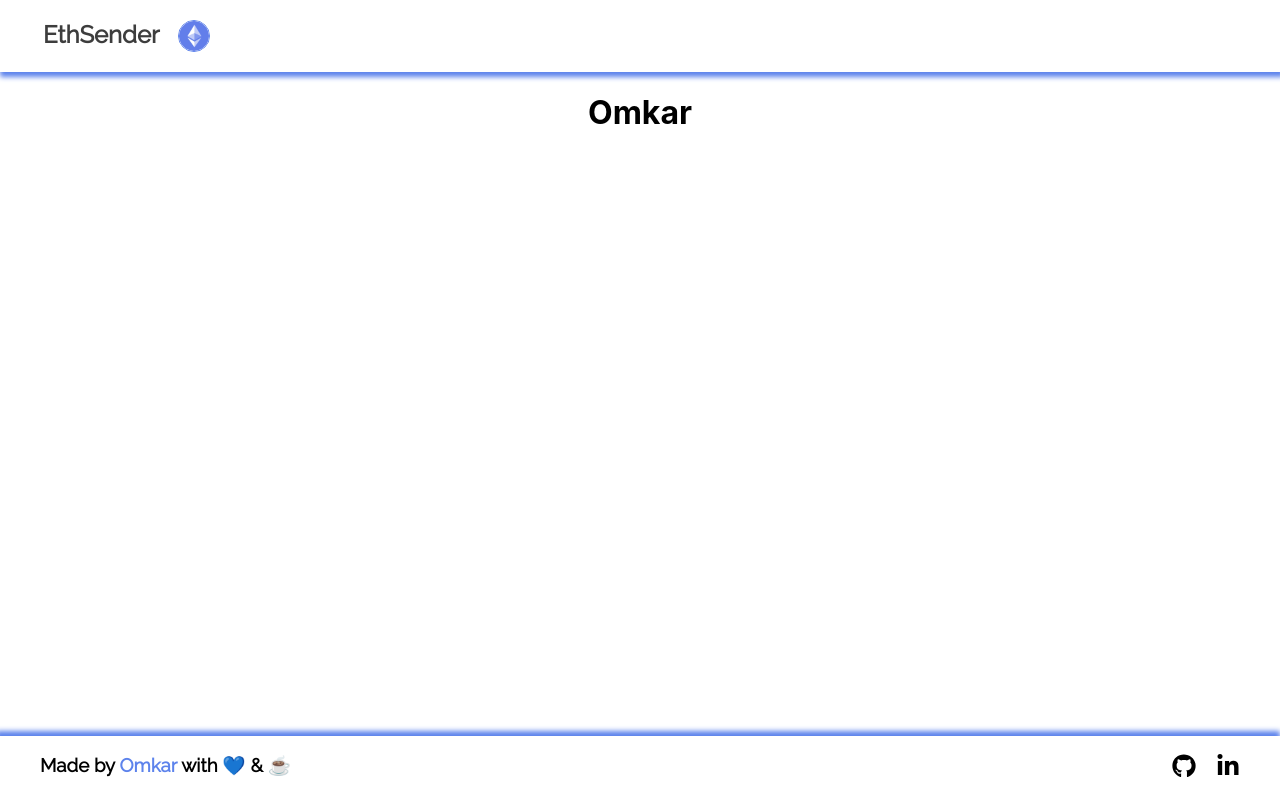
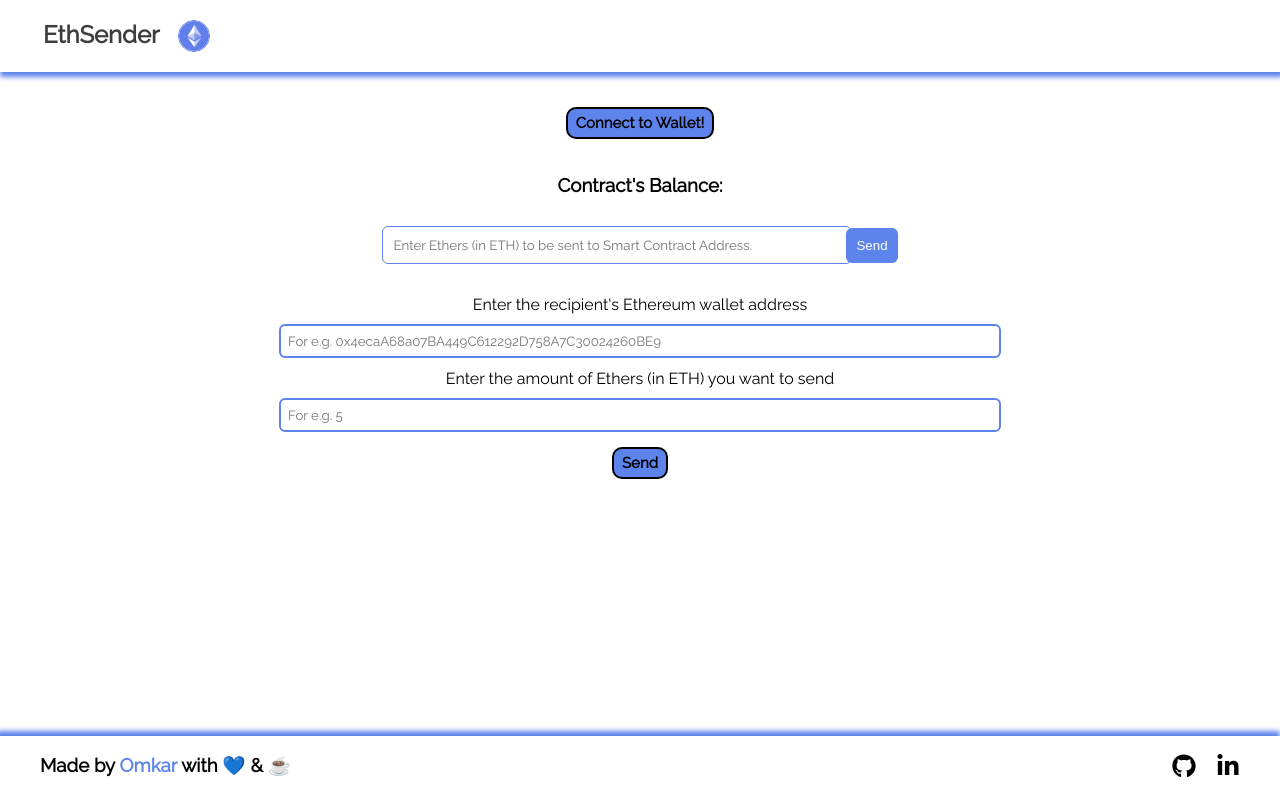
Before and after one commit to omkar342/EthSender, a React (Create React App) app: page / in a window 1280 px wide. Built offline with nearby package versions, Linux system fonts and the light colour scheme.

Commit message:
UI is almost done.

```diff
--- a/src/App.css
+++ b/src/App.css
@@ -1,16 +1,7 @@
+@import url("https://fonts.googleapis.com/css2?family=Raleway&display=swap");
+
 .App {
   text-align: center;
-}
-
-.App-logo {
-  height: 40vmin;
-  pointer-events: none;
-}
-
-@media (prefers-reduced-motion: no-preference) {
-  .App-logo {
-    animation: App-logo-spin infinite 20s linear;
-  }
 }
 
 .App-header {
@@ -24,15 +15,6 @@
   color: white;
 }
 
-.App-link {
-  color: #61dafb;
+.App h3 {
+  font-family: "Raleway", sans-serif;
 }
-
-@keyframes App-logo-spin {
-  from {
-    transform: rotate(0deg);
-  }
-  to {
-    transform: rotate(360deg);
-  }
-}
--- a/src/App.js
+++ b/src/App.js
@@ -1,12 +1,24 @@
 import "./App.css";
 import Header from "./Header/Header";
 import Footer from "./Footer/Footer";
+import SendEtherForm from "./Form Component/SendEtherForm";
+import MainButton from "./Button Components/MainButton";
+import ContractButton from "./Form Component/ContractForm";
 
 function App() {
+  const handleSubmitForm = (amount, receiverAccount) => {
+    console.log(amount, receiverAccount, "ljlj");
+  };
+
   return (
     <div className="App">
       <Header />
-      <h1>Omkar</h1>
+      <div style={{ margin: "30px 0px" }}>
+        <MainButton title={"Connect to Wallet!"} />
+      </div>
+      <h3>Contract's Balance: {}</h3>
+      <ContractButton />
+      <SendEtherForm handleSubmitForm={handleSubmitForm} />
       <Footer />
     </div>
   );
--- /dev/null
+++ b/src/Button Components/MainButton.css
@@ -0,0 +1,23 @@
+@import url("https://fonts.googleapis.com/css2?family=Raleway&display=swap");
+
+.button {
+  color: #000;
+  background-color: #5d83ec;
+  outline: none;
+  margin: 5px 7px;
+  cursor: pointer;
+  border-radius: 10px;
+  border: 2px solid #000;
+  font-weight: bold;
+  padding: 5px 8px;
+  font-size: 15px;
+  font-family: "Raleway", sans-serif;
+}
+
+.button_component {
+  display: inline;
+}
+
+.button:hover {
+  box-shadow: 2px 2px 5px 1px #5d83ec;
+}
--- /dev/null
+++ b/src/Button Components/MainButton.js
@@ -0,0 +1,25 @@
+import React from "react";
+import "./MainButton.css";
+
+const MainButton = ({ title, handleOnClick }) => {
+  return (
+    <div className="button_component">
+      <button
+        onClick={handleOnClick}
+        style={
+          title === "Withdraw"
+            ? {
+                backgroundColor: "#fff",
+                color: "#000",
+              }
+            : {}
+        }
+        className="button"
+      >
+        {title}
+      </button>
+    </div>
+  );
+};
+
+export default MainButton;
--- /dev/null
+++ b/src/Form Component/ContractForm.css
@@ -0,0 +1,23 @@
+@import url("https://fonts.googleapis.com/css2?family=Raleway&display=swap");
+
+.contract_form input {
+  width: 35%;
+  padding: 10px 10px;
+  border: 1px solid #5d83ec;
+  font-family: "Raleway", sans-serif;
+  margin-right: -6px;
+  border-radius: 6px;
+}
+
+.contract_form button {
+  background-color: #5d83ec;
+  color: #fff;
+  padding: 10px 10px;
+  cursor: pointer;
+  border-radius: 6px;
+  border: none;
+}
+
+.contract_form {
+  margin: 30px 0px;
+}
--- /dev/null
+++ b/src/Form Component/ContractForm.js
@@ -0,0 +1,35 @@
+import React, { useState } from "react";
+import "./ContractForm.css";
+
+const MyComponent = () => {
+  const [amountToBeSendToSmartContract, setAmountToBeSendToSmartContract] =
+    useState();
+
+  const sendEtherToSmartContract = (e) => {
+    // Your button click logic here
+    e.preventDefault();
+    console.log(amountToBeSendToSmartContract);
+  };
+
+  return (
+    <div className="contract_form">
+      <form
+        action=""
+        onSubmit={(e) => {
+          sendEtherToSmartContract(e);
+        }}
+      >
+        <input
+          type="number"
+          placeholder="Enter Ethers (in ETH) to be sent to Smart Contract Address."
+          onChange={(e) => {
+            setAmountToBeSendToSmartContract(e.target.value);
+          }}
+        />
+        <button>Send</button>
+      </form>
+    </div>
+  );
+};
+
+export default MyComponent;
--- /dev/null
+++ b/src/Form Component/SendEtherForm.css
@@ -0,0 +1,24 @@
+@import url("https://fonts.googleapis.com/css2?family=Raleway&display=swap");
+
+.send_ether_form input {
+  display: block;
+  margin: 10px auto;
+  border: 2px solid #5d83ec;
+  border-radius: 6px;
+  width: 55%;
+  padding: 7px 7px;
+  font-family: "Raleway", sans-serif;
+}
+
+.send_ether_form label {
+  font-family: "Raleway", sans-serif;
+  margin: auto;
+}
+
+.send_ether_form input::selection {
+  border: 2px solid #5d83ec;
+}
+
+.send_ether_form {
+  text-align: center;
+}
--- /dev/null
+++ b/src/Form Component/SendEtherForm.js
@@ -0,0 +1,53 @@
+import React from "react";
+import { useState } from "react";
+import "./SendEtherForm.css";
+import MainButton from "../Button Components/MainButton";
+
+function SendEtherForm(props) {
+  const [amount, setAmount] = useState();
+  const [receiverAccount, setReceiverAccount] = useState("");
+
+  console.log(amount);
+
+  return (
+    <div>
+      <form
+        className="send_ether_form"
+        action=""
+        onSubmit={(event) => {
+          event.preventDefault();
+          props.handleSubmitForm(amount, receiverAccount);
+
+          setAmount();
+          setReceiverAccount("");
+        }}
+      >
+        <label htmlFor="">Enter the recipient's Ethereum wallet address</label>
+        <input
+          value={receiverAccount}
+          type="text"
+          className="recipientAddress"
+          onChange={(e) => {
+            setReceiverAccount(e.target.value);
+          }}
+          placeholder="For e.g. 0x4ecaA68a07BA449C612292D758A7C30024260BE9"
+        />
+        <label htmlFor="">
+          Enter the amount of Ethers (in ETH) you want to send
+        </label>
+        <input
+          value={amount}
+          type="number"
+          className="etherAmount"
+          placeholder="For e.g. 5"
+          onChange={(e) => {
+            setAmount(e.target.value);
+          }}
+        />
+        <MainButton title={"Send"} />
+      </form>
+    </div>
+  );
+}
+
+export default SendEtherForm;
```
